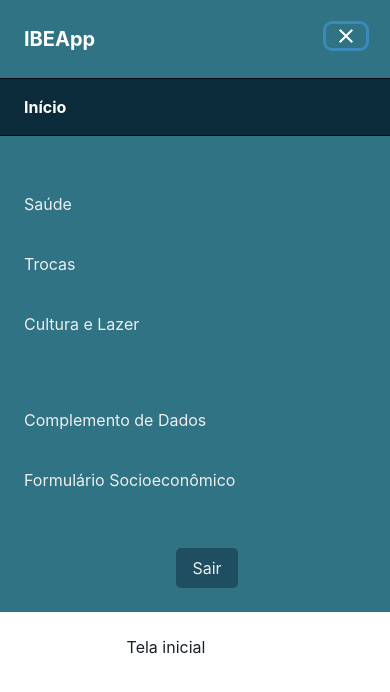
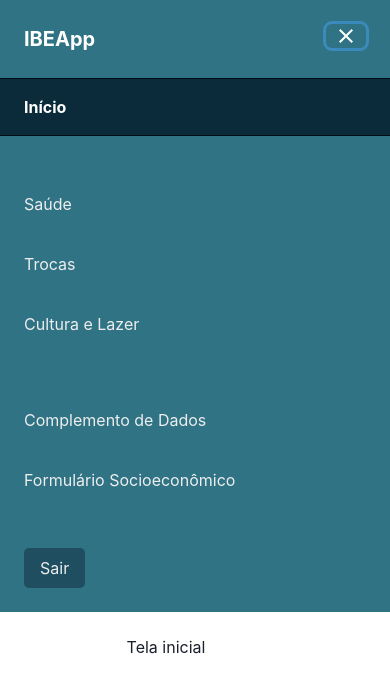
Before and after one commit to CodelabUnifesp/ibeac-web, a React (Create React App) app: page /form in a window 390 px wide. Both pictures are taken after a click on the button 346 px from the left and 36 px from the top of the page. Shown: the top 692 px of the page. Built offline with nearby package versions, Linux system fonts and the light colour scheme; the HTML template or start-up script is replaced by a standard one.

Commit message:
ajustando posicionamento do botao logout no navigation mobile/tablet

```diff
--- a/src/layouts/default/index.js
+++ b/src/layouts/default/index.js
@@ -26,7 +26,7 @@ const Default = ({children} = {}) => {
               <Box pb={6} flexBasis={{base: '100%', lg: 'none'}}>
                 <Stack
                   spacing={1}
-                  align="center"
+                  align="flex-start"
                   justify="center"
                   direction="column">
                   <Navigation />
```
